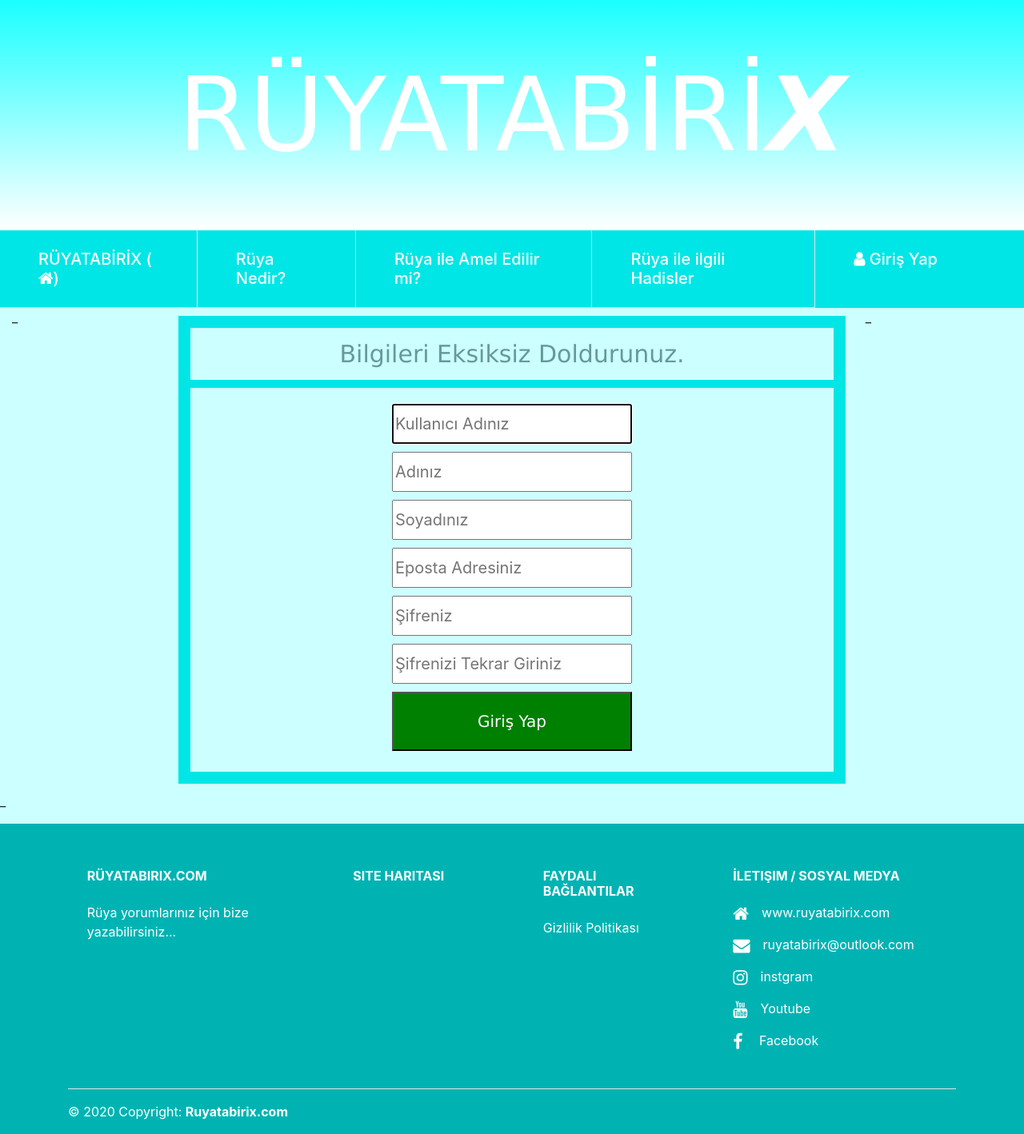
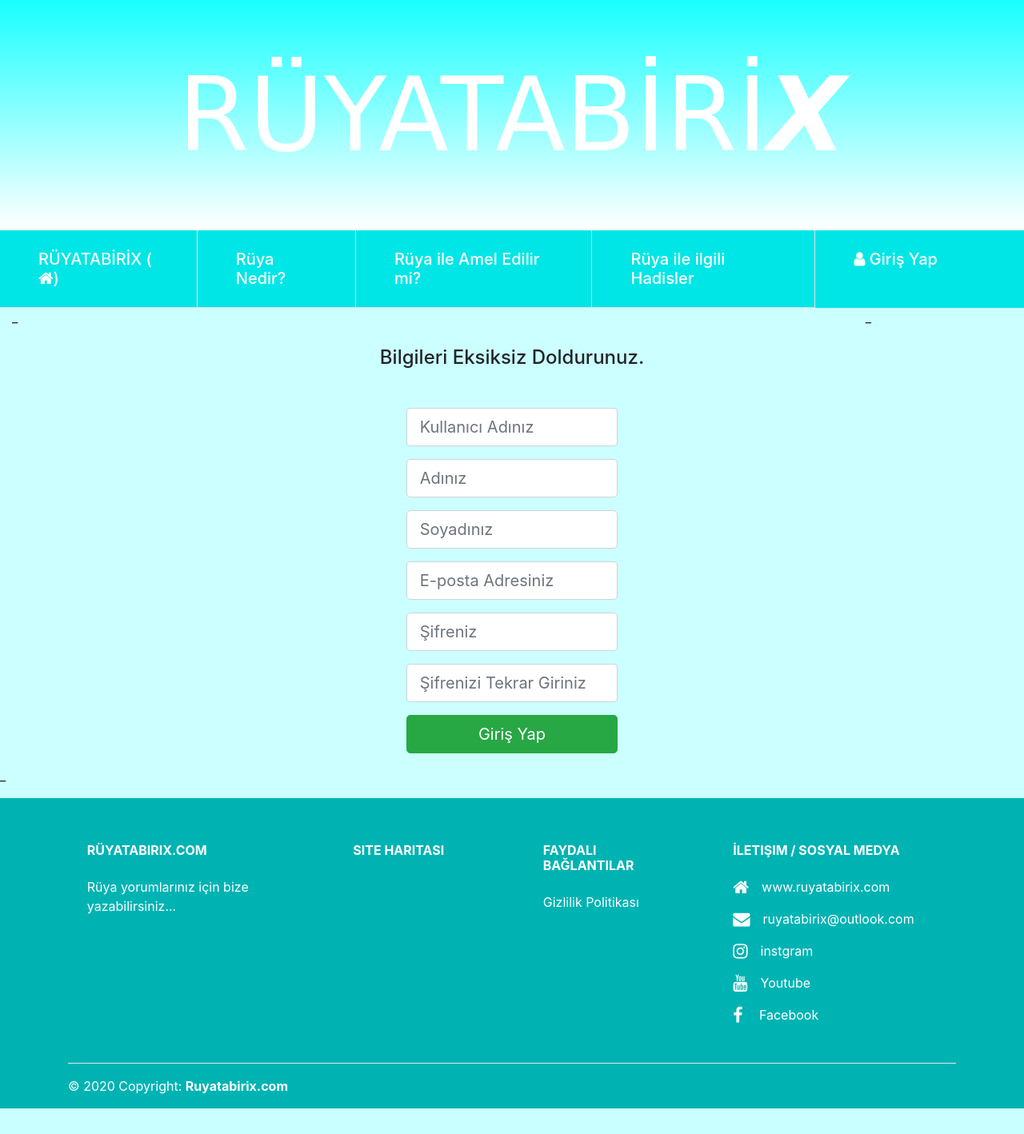
Before and after one commit to fehsand/ruyatabirix, a Django app: a page that uses register/templates/register/register.html in a window 1280 px wide. Shown: the whole page at 80% size. After the commit the page ends 1386 px from the top, so only its background shows below. Run offline with Django 3.2, Linux system fonts and the light colour scheme; some libraries are stand-ins or nearby versions.

Commit message:
geliştirme

```diff
--- a/register/forms.py
+++ b/register/forms.py
@@ -3,38 +3,14 @@ from django.contrib.auth.forms import UserCreationForm, AuthenticationForm
 from django.contrib.auth.models import User
 
 class SignUpForm(UserCreationForm):
-    password1 = forms.CharField(label='', widget=forms.PasswordInput(attrs={'style': 'width: 300px; height: 50px;'
-                            ' font-size: 20px;','placeholder': 'Şifreniz', }),)
-    password2 = forms.CharField(label='', widget=forms.PasswordInput(attrs={'style': 'width: 300px; height: 50px;'
-                            ' font-size: 20px;','placeholder': 'Şifrenizi Tekrar Giriniz', }),)
 
     class Meta:
         model = User
         fields = ('username', 'first_name', 'last_name', 'email', 'password1', 'password2',)
 
-        labels = {'username': '', 'first_name': '', 'last_name': '', 'email': '', 'password1': '', 'password2': '',}
-        help_texts = {'username': '', 'first_name': '', 'last_name': '', 'email': '', 'password1': '', 'password2': '',}
-        error_messages = {'username': {'max_length': "This is too long",},}
-        widgets = {'username': forms.TextInput (attrs={'style': 'width: 300px; height: 50px; font-size: 20px;',
-                                                    'placeholder': 'Kullanıcı Adınız', }),
-                   'first_name': forms.TextInput (attrs={'style': 'width: 300px; height: 50px; font-size: 20px;',
-                                                    'placeholder': 'Adınız',}),
-                   'last_name': forms.TextInput (attrs={'style': 'width: 300px; height: 50px; font-size: 20px;',
-                                                    'placeholder': 'Soyadınız',}),
-                   'email': forms.EmailInput (attrs={'style': 'width: 300px; height: 50px; font-size: 20px;',
-                                                    'placeholder': 'Eposta Adresiniz',}),
-                   }
-
 
 class UserLoginForm(AuthenticationForm):
-    username = forms.CharField(max_length=254, label='', widget=forms.TextInput(attrs={'style': 'width: 300px; height: 50px;'
-                            ' font-size: 20px;','placeholder': 'Kullanıcı Adınız',}))
-    password = forms.CharField(label= '', widget=forms.PasswordInput(attrs={'style': 'width: 300px; height: 50px;'
-                            ' font-size: 20px;','placeholder': 'Şifreniz',}))
 
     class Meta:
         model = User
         fields = ('username', 'password',)
-
-        help_texts = {'username': '', 'first_name': '', 'last_name': '', 'email': '', 'password1': '', 'password2': '',}
-        error_messages = {'username': {'max_length': "This is too long",},}
--- a/register/templates/register/register.html
+++ b/register/templates/register/register.html
@@ -3,17 +3,73 @@
 {% block content %}
 <div class="row m-0 p-0">
     <div class="col-sm-12 m-0 p-0">
-        <div class="logindiv0cerceve">
-            <div class="row m-0 p-0">
-                <div class="col-sm-12 m-0 p-0">
-                    <div class="logindiv1baslik">
-                        <p class="m-0 p-0">Bilgileri Eksiksiz Doldurunuz.</p>
-                    </div>
+        <h4 class="m-0 p-0 py-5 text-center">Bilgileri Eksiksiz Doldurunuz.</h4>
     </div>
 </div>
 <div class="row m-0 p-0">
     <div class="col-sm-12 m-0 p-0">
-                    <div class="logindiv2form">
+        <form method="post">
+            {% csrf_token %}
+            <div class="form-group row ">
+                <div class="col-sm-4"></div>
+                <div class="col-sm-4">
+                    <input type="text" class="form-control form-control-lg" name="username" placeholder="Kullanıcı Adınız">
+                    <!--<small name ="username" class="form-text text-muted">Kullanıcı adınız en fazla 20 karekter uzunluğunda olmalı, sayı ve harf dışında karakter içermemelidir.</small>-->
+                </div>
+                <div class="col-sm-4"></div>
+            </div>
+            <div class="form-group row ">
+                <div class="col-sm-4"></div>
+                <div class="col-sm-4">
+                    <input type="text" class="form-control form-control-lg" name="first_name" placeholder="Adınız">
+                </div>
+                <div class="col-sm-4"></div>
+            </div>
+            <div class="form-group row ">
+                <div class="col-sm-4"></div>
+                <div class="col-sm-4">
+                    <input type="text" class="form-control form-control-lg" name="last_name" placeholder="Soyadınız">
+                </div>
+                <div class="col-sm-4"></div>
+            </div>
+            <div class="form-group row ">
+                <div class="col-sm-4"></div>
+                <div class="col-sm-4">
+                    <input type="email" class="form-control form-control-lg" name="email" placeholder="E-posta Adresiniz">
+                </div>
+                <div class="col-sm-4"></div>
+            </div>
+            <div class="form-group row ">
+                <div class="col-sm-4"></div>
+                <div class="col-sm-4">
+                    <input type="password" class="form-control form-control-lg" name="password1" placeholder="Şifreniz">
+                </div>
+                <div class="col-sm-4"></div>
+            </div>
+            <div class="form-group row ">
+                <div class="col-sm-4"></div>
+                <div class="col-sm-4">
+                    <input type="password" class="form-control form-control-lg" name="password2" placeholder="Şifrenizi Tekrar Giriniz">
+                </div>
+                <div class="col-sm-4"></div>
+            </div>
+            <div class="form-group row">
+                <div class="col-sm-4"></div>
+                <div class="col-sm-4">
+                    <div class="form-row m-0 p-0">
+                        <button type="submit" class="btn btn-lg btn-success w-100 mx-auto">Giriş Yap</button>
+                    </div>
+                </div>
+                <div class="col-sm-4"></div>
+            </div>
+        </form>
+    </div>
+</div>
+{% endblock %}
+
+<!--
+<div class="row m-0 p-0">
+    <div class="col-sm-12 m-0 p-0">
         <form method="post">
             {% csrf_token %}
             {% for field in form %}
@@ -31,12 +87,4 @@
         </form>
     </div>
 </div>
-            </div>
-        </div>
-    </div>
-</div>
-{% endblock %}
-
-<!--
-
 -->
--- a/register/templates/registration/login.html
+++ b/register/templates/registration/login.html
@@ -28,7 +28,7 @@
                 <div class="col-sm-4"></div>
                 <div class="col-sm-4">
                     <div class="form-row m-0 p-0">
-                        <div class="col4m-0 p-0">
+                        <div class="col-4 m-0 p-0">
                             <button type="submit" class="btn btn-success">Giriş Yap</button>
                         </div>
                         <div class="col-8 m-0 p-0">
```
Lines whose indentation alone changed are shown as unchanged.
